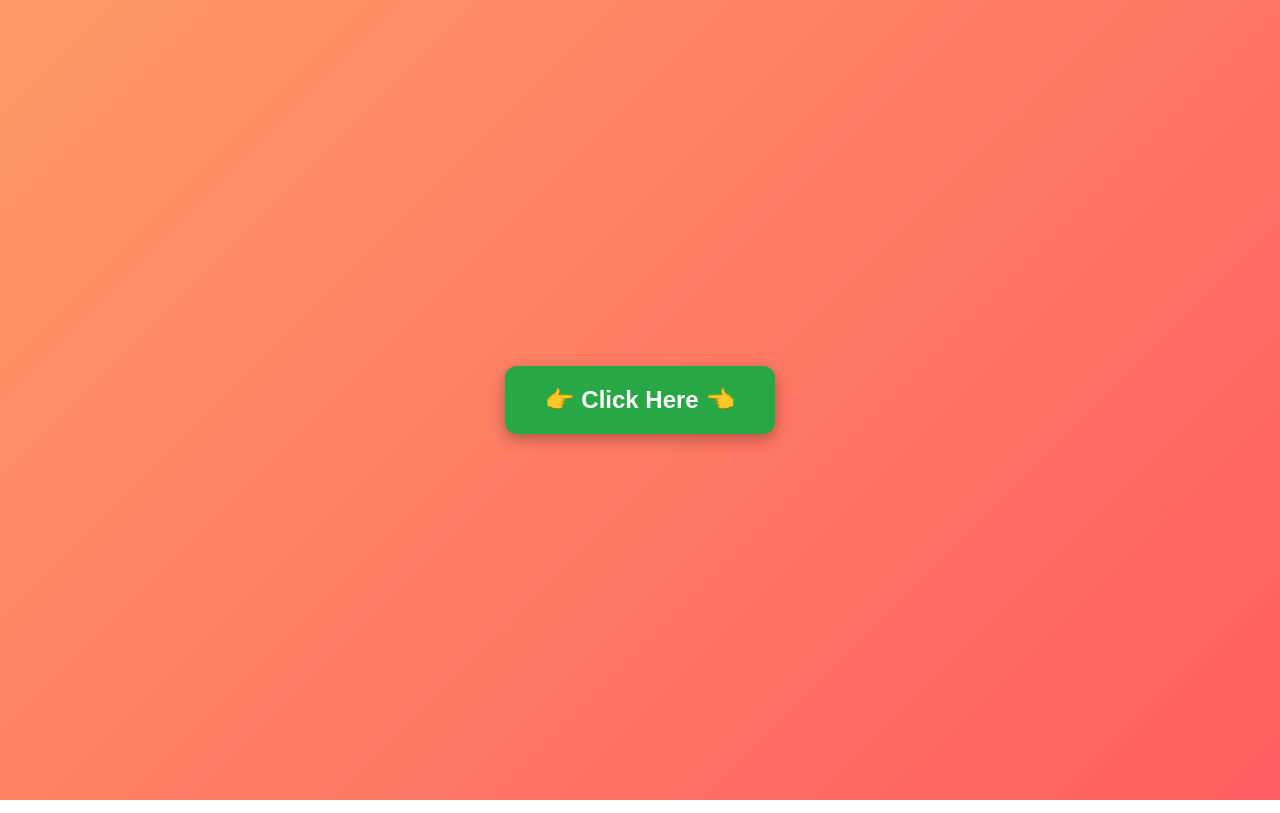
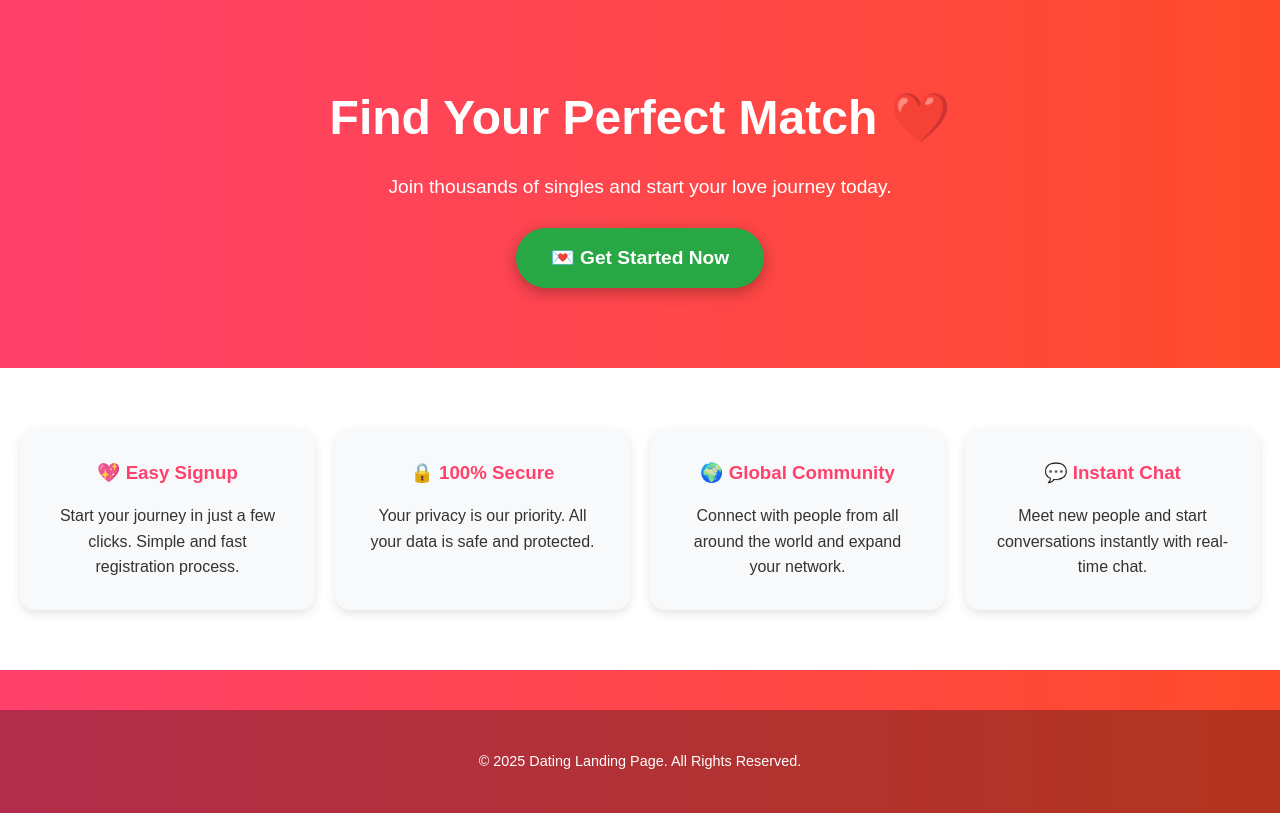
Before and after one commit to GivewayPro/Mobile-Adult-Smart-Link, a plain HTML site: page index.html in a window 1280 px wide. Drawn offline with Linux system fonts and the light colour scheme.

Commit message:
Update index.html

```diff
--- a/index.html
+++ b/index.html
@@ -3,43 +3,126 @@
 <head>
   <meta charset="UTF-8">
   <meta name="viewport" content="width=device-width, initial-scale=1.0">
-  <title>Dynamic Offer Button</title>
+  <title>Find Your Match ❤️ | Dating Landing Page</title>
   <style>
+    * {
+      margin: 0;
+      padding: 0;
+      box-sizing: border-box;
+      font-family: 'Arial', sans-serif;
+    }
+
     body {
-      display: flex;
-      justify-content: center;
-      align-items: center;
-      height: 100vh;
-      background: linear-gradient(135deg, #ff9966, #ff5e62);
-      margin: 0;
-      font-family: Arial, sans-serif;
+      background: linear-gradient(to right, #ff416c, #ff4b2b);
+      color: #fff;
+      line-height: 1.6;
+    }
+
+    header {
+      text-align: center;
+      padding: 80px 20px;
+    }
+
+    header h1 {
+      font-size: 3rem;
+      margin-bottom: 15px;
+    }
+
+    header p {
+      font-size: 1.2rem;
+      margin-bottom: 25px;
     }
 
     .cta-btn {
-      padding: 20px 40px;
-      font-size: 1.5rem;
+      display: inline-block;
+      padding: 15px 35px;
+      font-size: 1.2rem;
       font-weight: bold;
       color: white;
       background: #28a745;
-      border: none;
-      border-radius: 12px;
-      cursor: pointer;
+      border-radius: 30px;
       text-decoration: none;
       transition: 0.3s;
-      box-shadow: 0 5px 15px rgba(0,0,0,0.3);
+      box-shadow: 0 4px 15px rgba(0,0,0,0.3);
     }
 
     .cta-btn:hover {
       background: #218838;
       transform: scale(1.08);
     }
+
+    .features {
+      display: grid;
+      grid-template-columns: repeat(auto-fit, minmax(250px, 1fr));
+      gap: 20px;
+      padding: 60px 20px;
+      background: #fff;
+      color: #333;
+      text-align: center;
+    }
+
+    .feature-box {
+      background: #f8f9fa;
+      border-radius: 15px;
+      padding: 30px;
+      box-shadow: 0px 4px 10px rgba(0,0,0,0.1);
+      transition: 0.3s;
+    }
+
+    .feature-box:hover {
+      transform: translateY(-8px);
+    }
+
+    .feature-box h3 {
+      margin-bottom: 15px;
+      color: #ff416c;
+    }
+
+    footer {
+      text-align: center;
+      padding: 40px 20px;
+      background: rgba(0,0,0,0.3);
+      margin-top: 40px;
+    }
+
+    footer p {
+      font-size: 0.9rem;
+    }
   </style>
 </head>
 <body>
-  <!-- এখানে শুধু এই link ভ্যারিয়েবল বদলালেই হবে -->
-  <script>
-    const link = "https://safeoffers.pro/a/9rpLYFjNQc3pW6";
-    document.write(`<a href="${link}" class="cta-btn">👉 Click Here 👈</a>`);
-  </script>
+
+  <!-- Hero Section -->
+  <header>
+    <h1>Find Your Perfect Match ❤️</h1>
+    <p>Join thousands of singles and start your love journey today.</p>
+    <a href="https://your-offer-link.com" class="cta-btn">💌 Get Started Now</a>
+  </header>
+
+  <!-- Features Section -->
+  <section class="features">
+    <div class="feature-box">
+      <h3>💖 Easy Signup</h3>
+      <p>Start your journey in just a few clicks. Simple and fast registration process.</p>
+    </div>
+    <div class="feature-box">
+      <h3>🔒 100% Secure</h3>
+      <p>Your privacy is our priority. All your data is safe and protected.</p>
+    </div>
+    <div class="feature-box">
+      <h3>🌍 Global Community</h3>
+      <p>Connect with people from all around the world and expand your network.</p>
+    </div>
+    <div class="feature-box">
+      <h3>💬 Instant Chat</h3>
+      <p>Meet new people and start conversations instantly with real-time chat.</p>
+    </div>
+  </section>
+
+  <!-- Footer -->
+  <footer>
+    <p>© 2025 Dating Landing Page. All Rights Reserved.</p>
+  </footer>
+
 </body>
 </html>
```
